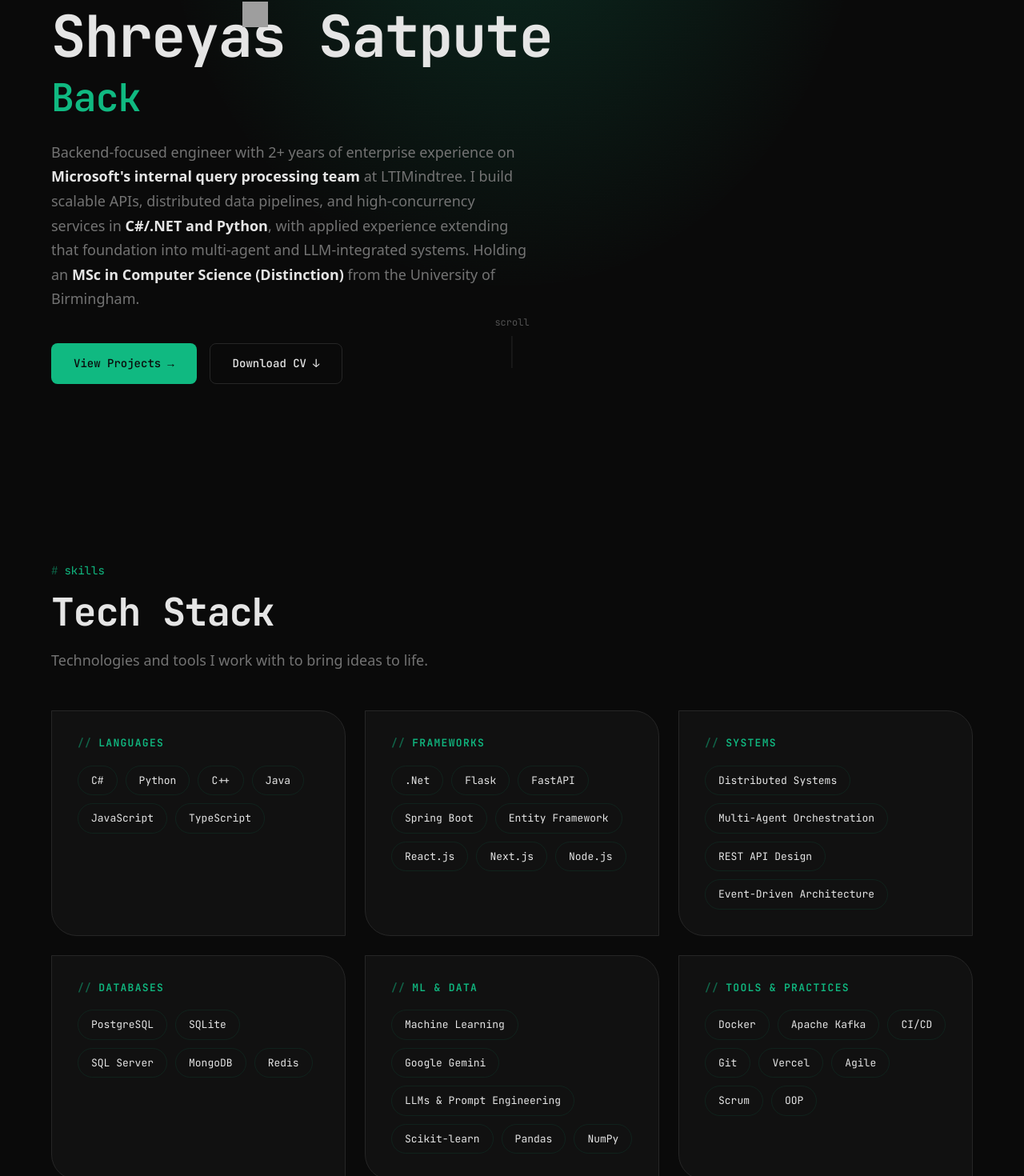
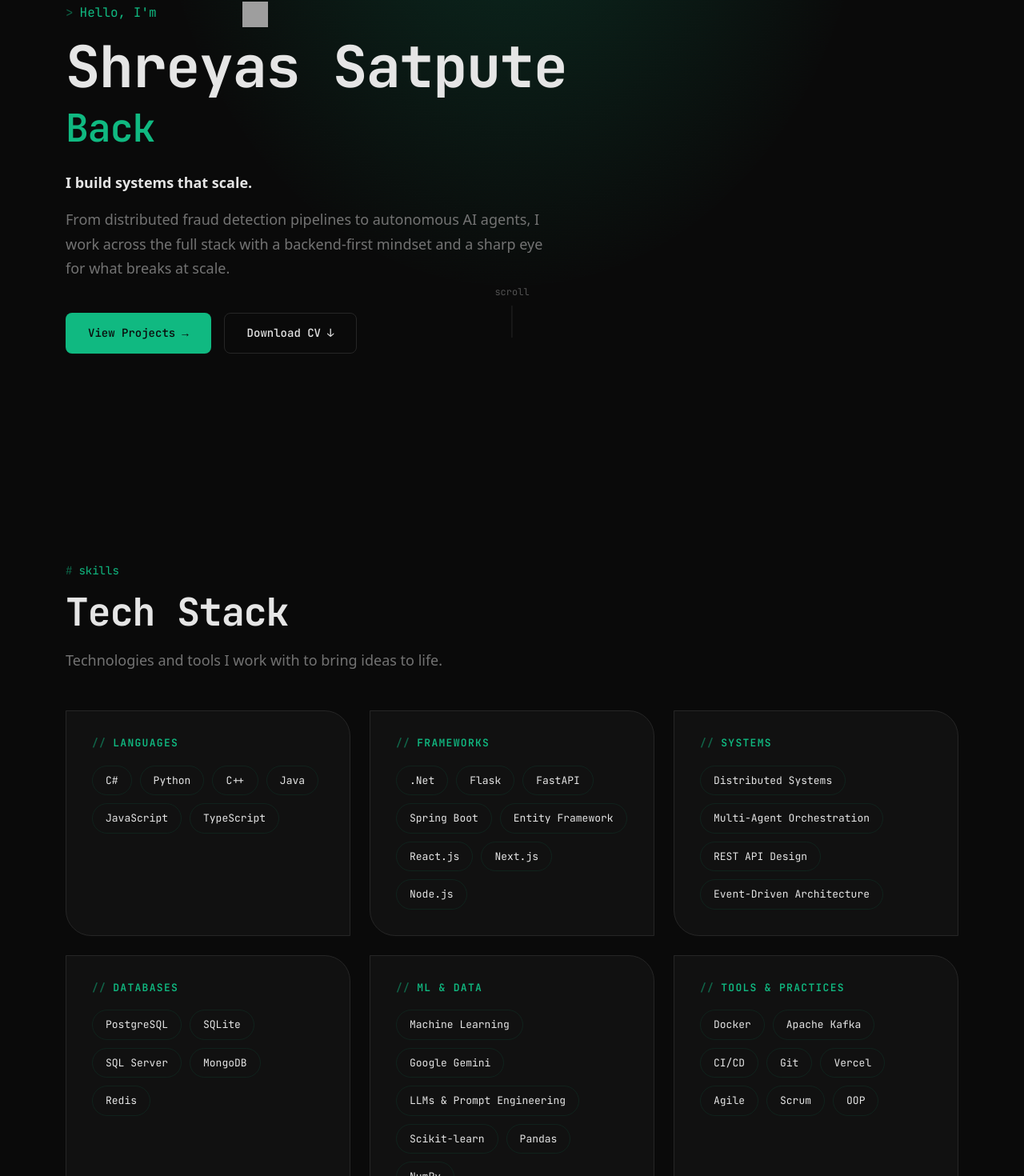
Before and after one commit to shreyas-debug/portfolio, a React (Create React App) app: page /#/ in a window 1280 px wide. Shown: the part 197-1667 px from the top of the page at 80% size. Built offline with nearby package versions, Linux system fonts and the light colour scheme; grey boxes are pictures that could not be loaded.

Commit message:
fix mobile ui

```diff
--- a/src/App.css
+++ b/src/App.css
@@ -512,9 +512,21 @@ nav.navbar .navbar-text {
 
 .skills-container {
   display: grid;
-  grid-template-columns: repeat(auto-fit, minmax(280px, 1fr));
+  grid-template-columns: repeat(3, 1fr);
   gap: 24px;
   margin-top: 48px;
+}
+
+@media (max-width: 992px) {
+  .skills-container {
+    grid-template-columns: repeat(2, 1fr);
+  }
+}
+
+@media (max-width: 768px) {
+  .skills-container {
+    grid-template-columns: 1fr;
+  }
 }
 
 .skill-category {
--- a/src/components/Banner.js
+++ b/src/components/Banner.js
@@ -60,9 +60,6 @@ export const Banner = () => {
       }} />
 
       <div className="container" style={{
-        maxWidth: '1200px',
-        margin: '0 auto',
-        padding: '0 24px',
         position: 'relative',
         zIndex: 1
       }}>
@@ -76,7 +73,7 @@ export const Banner = () => {
           alignItems: 'center',
           gap: '8px'
         }}>
-          <span style={{ opacity: 0.5 }}>&gt;</span> Hello, my name is
+          <span style={{ opacity: 0.5 }}>&gt;</span> Hello, I'm
         </p>
 
         {/* Name */}
@@ -110,18 +107,20 @@ export const Banner = () => {
         </h2>
 
         {/* Description */}
-        <p style={{
+        <div style={{
           fontSize: '18px',
           color: 'var(--text-secondary)',
           maxWidth: '600px',
           marginBottom: '40px',
           lineHeight: '1.7'
         }}>
-          Backend-focused engineer with 2+ years of enterprise experience on <strong style={{ color: 'var(--text-primary)', fontWeight: 600 }}>Microsoft's internal query processing team</strong> at LTIMindtree.
-          I build scalable APIs, distributed data pipelines, and high-concurrency services in{' '}
-          <strong style={{ color: 'var(--text-primary)', fontWeight: 600 }}>C#/.NET and Python</strong>, with applied experience extending that foundation into multi-agent and LLM-integrated systems.
-          Holding an <strong style={{ color: 'var(--text-primary)', fontWeight: 600 }}>MSc in Computer Science (Distinction)</strong> from the University of Birmingham.
-        </p>
+          <p style={{ marginBottom: '16px' }}>
+            <strong style={{ color: 'var(--text-primary)', fontWeight: 600 }}>I build systems that scale.</strong>
+          </p>
+          <p style={{ marginBottom: '16px' }}>
+            From distributed fraud detection pipelines to autonomous AI agents, I work across the full stack with a backend-first mindset and a sharp eye for what breaks at scale.
+          </p>
+        </div>
 
         {/* CTA Buttons */}
         <div style={{ display: 'flex', gap: '16px', flexWrap: 'wrap' }}>
--- a/src/components/Experience.js
+++ b/src/components/Experience.js
@@ -54,7 +54,7 @@ const timelineItems = [
 export const Experience = () => {
   return (
     <section className="experience" id="experience" style={{ backgroundColor: 'var(--bg-secondary)', padding: '120px 0', position: 'relative' }}>
-      <div style={{ maxWidth: '800px', margin: '0 auto', padding: '0 24px', position: 'relative' }}>
+      <div className="container" style={{ maxWidth: '800px', position: 'relative' }}>
 
         {/* Intro Block */}
         <div style={{ marginBottom: '64px' }}>
--- a/src/components/Projects.js
+++ b/src/components/Projects.js
@@ -110,11 +110,7 @@ export const Projects = () => {
         backgroundColor: 'var(--bg-primary)'
       }}
     >
-      <div className="container" style={{
-        maxWidth: '1200px',
-        margin: '0 auto',
-        padding: '0 24px'
-      }}>
+      <div className="container">
         {/* Section Header */}
         <div style={{ marginBottom: '48px' }}>
           <p style={{
@@ -149,11 +145,7 @@ export const Projects = () => {
         </div>
 
         {/* Projects Grid */}
-        <div style={{
-          display: 'grid',
-          gridTemplateColumns: 'repeat(auto-fill, minmax(350px, 1fr))',
-          gap: '24px'
-        }}>
+        <div className="projects-grid" style={{ marginTop: 0 }}>
           {projects.map((project, index) => (
             <div
               key={index}
--- a/src/components/Skills.js
+++ b/src/components/Skills.js
@@ -36,11 +36,7 @@ export const Skills = () => {
         backgroundColor: 'var(--bg-primary)'
       }}
     >
-      <div className="container" style={{
-        maxWidth: '1200px',
-        margin: '0 auto',
-        padding: '0 24px'
-      }}>
+      <div className="container">
         {/* Section Header */}
         <div style={{ marginBottom: '48px' }}>
           <p style={{
@@ -74,11 +70,7 @@ export const Skills = () => {
         </div>
 
         {/* Skills Grid */}
-        <div style={{
-          display: 'grid',
-          gridTemplateColumns: 'repeat(auto-fill, minmax(280px, 1fr))',
-          gap: '24px'
-        }}>
+        <div className="skills-container" style={{ marginTop: 0 }}>
           {skillCategories.map((category, index) => (
             <div
               key={index}
```
